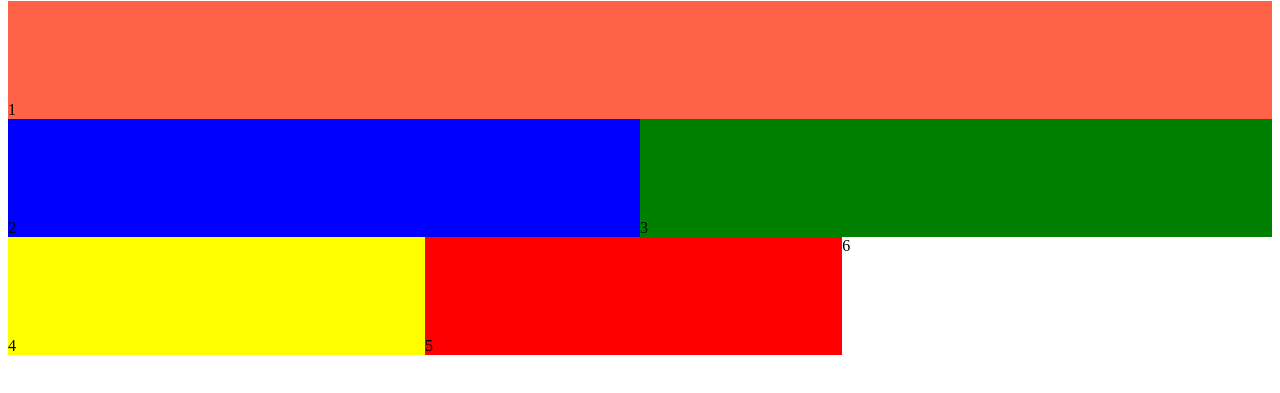
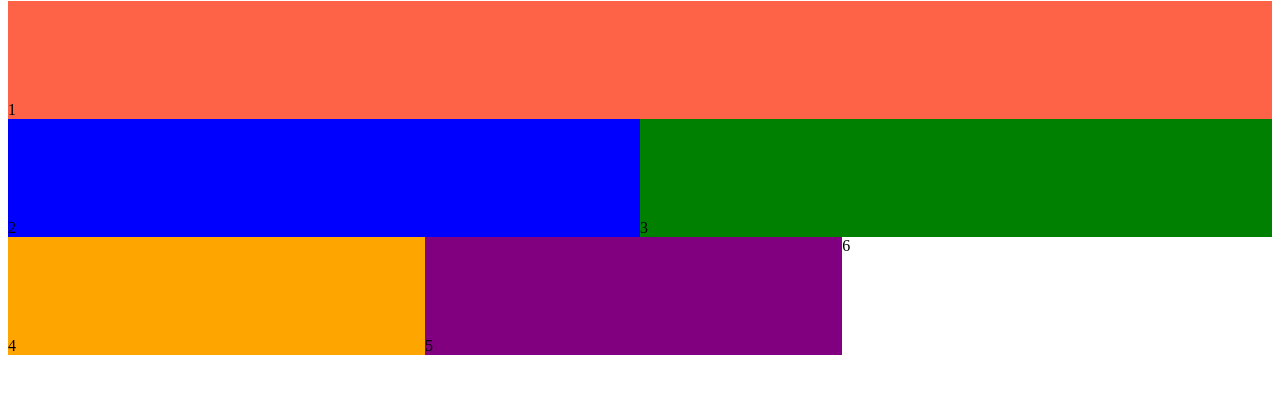
Before and after one commit to KristovacTibor/Tibor, a plain HTML site: page index.html in a window 1280 px wide. Shown: the part 79-472 px from the top of the page. Drawn offline with Linux system fonts and the light colour scheme.

Commit message:
Updated few colours
just some colour changes

```diff
--- a/style.css
+++ b/style.css
@@ -17,14 +17,14 @@
 	float:right;
 }
 .fourth{
-	background-color: yellow;
+	background-color: orange;
 	width: 33%;
 	float: left;
 	padding-top: 100px;
 }
 
 .fifth{
-	background-color: red;
+	background-color: purple;
 	width: 33%;
 	padding-top: 100px;
 	float:left;
```
